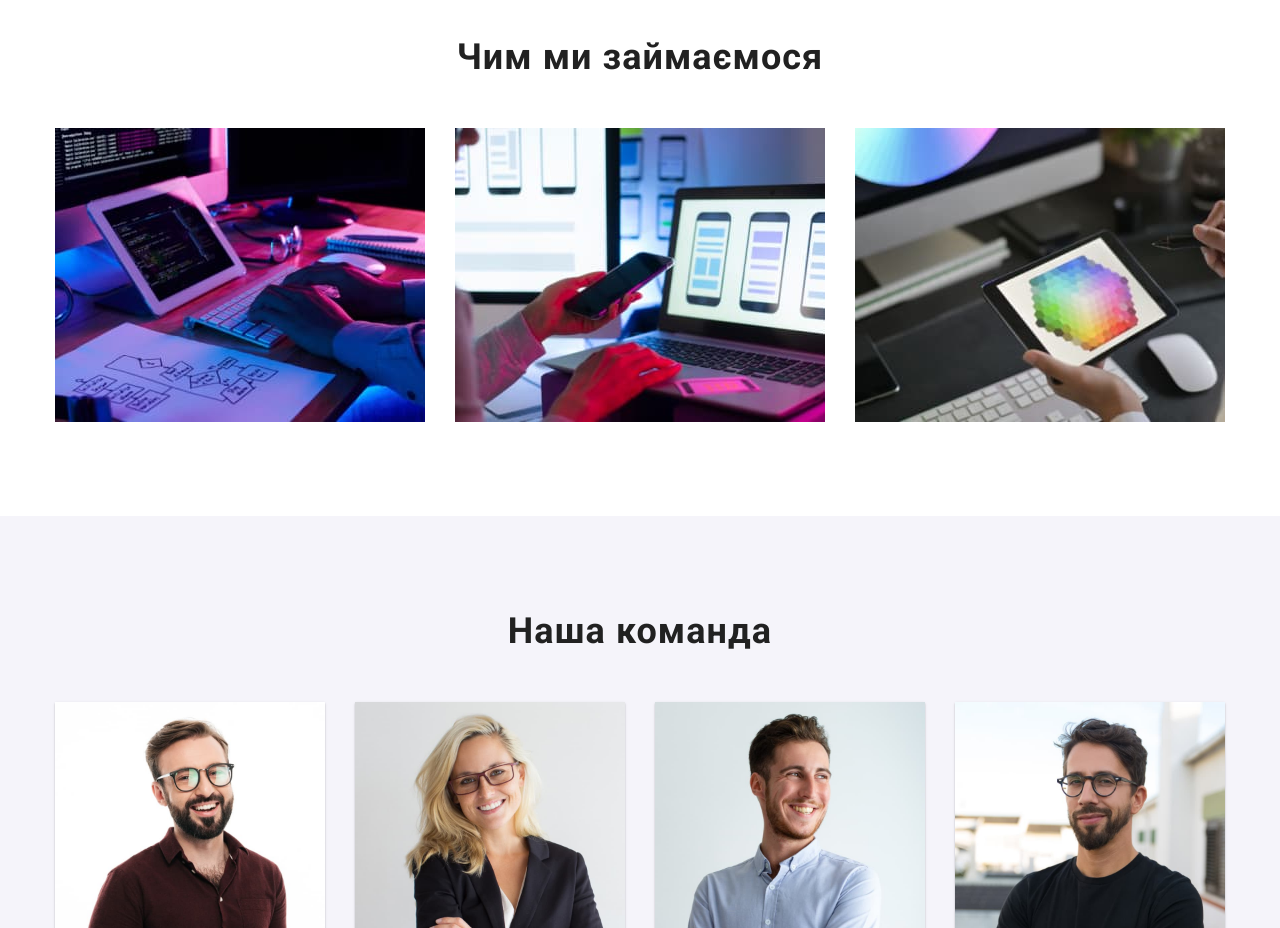
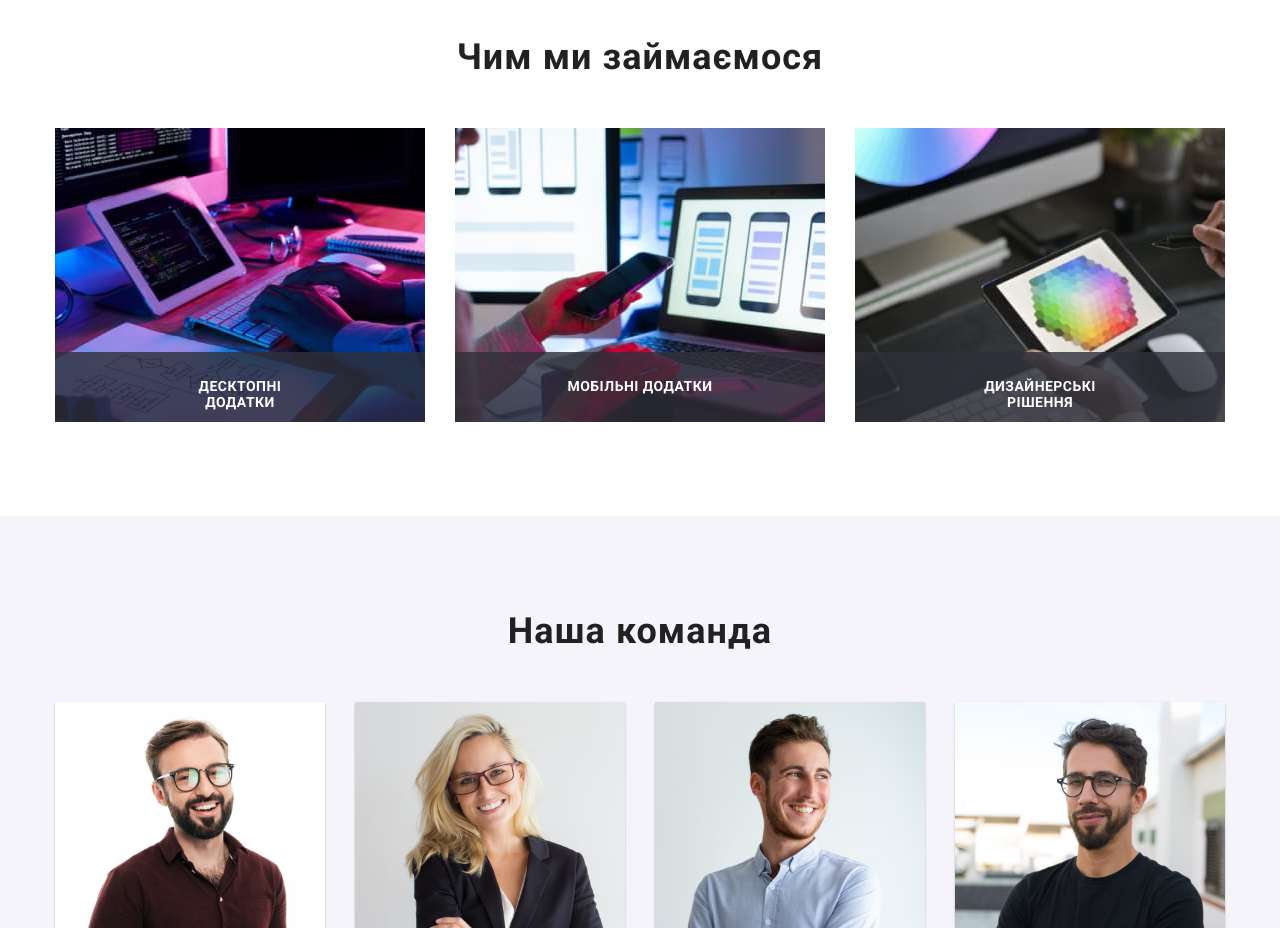
Before and after one commit to Olena-Alieksieienko/goit-markup-hw-5, a plain HTML site: page index.html in a window 1280 px wide. Shown: the part 1080-2008 px from the top of the page. Drawn offline with nearby package versions, Linux system fonts and the light colour scheme.

Commit message:
додає тексти на фоні в секцію Чим ми займаємося

```diff
--- a/css/styles.css
+++ b/css/styles.css
@@ -329,6 +329,26 @@ img {
   display: flex;
   gap: 30px;
 }
+
+.about-item-text-wrap {
+  position: relative;
+}
+
+.about-item-top-text {
+  position: absolute;
+  width: 370px;
+  height: 70px;
+  bottom: 0;
+  padding: 27px 107px;
+  font-weight: 700;
+  font-size: 14px;
+  line-height: 1.14;
+  text-align: center;
+  text-transform: uppercase;
+  color: var(--secondary-accent-color);
+  background-color: rgba(47, 48, 58, 0.8);
+}
+
 
 /* ----------Співробітники---------- */
 
--- a/index.html
+++ b/index.html
@@ -129,28 +129,37 @@
           <h2 class="about-title">Чим ми займаємося</h2>
           <ul class="about-list list">
             <li class="about-item">
-              <img
+              <div class="about-item-text-wrap">
+                <img
                 src="./images/box1.jpg"
                 alt="Людина пише код за комп'ютером"
                 width="370"
                 height="294"
               />
+                <p class="about-item-top-text">Десктопні додатки</p>
+              </div>
             </li>
             <li>
-              <img
+              <div class="about-item-text-wrap">
+                <img
                 src="./images/box2.jpg"
                 alt="Людина із працює за ноутбуком"
                 width="370"
                 height="294"
               />
+                <p class="about-item-top-text">Мобільні додатки</p>
+              </div>
             </li>
             <li>
-              <img
+              <div class="about-item-text-wrap">
+                <img
                 src="./images/box3.jpg"
                 alt="Людина працює на планшеті"
                 width="370"
                 height="294"
               />
+                <p class="about-item-top-text">Дизайнерські рішення</p>
+              </div>
             </li>
           </ul>
         </div>
```
